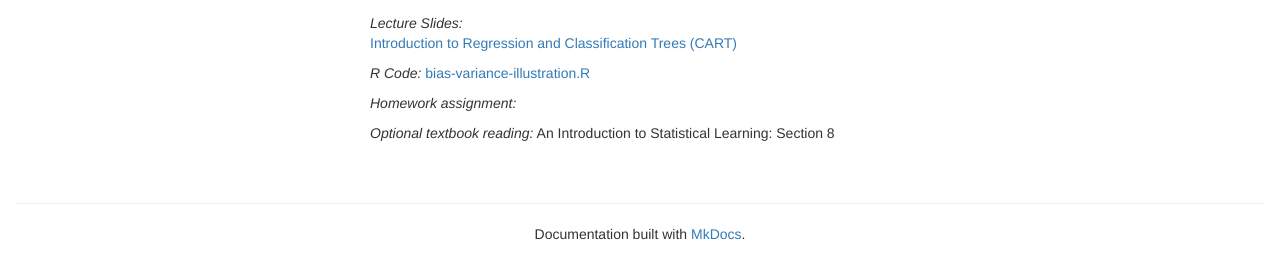
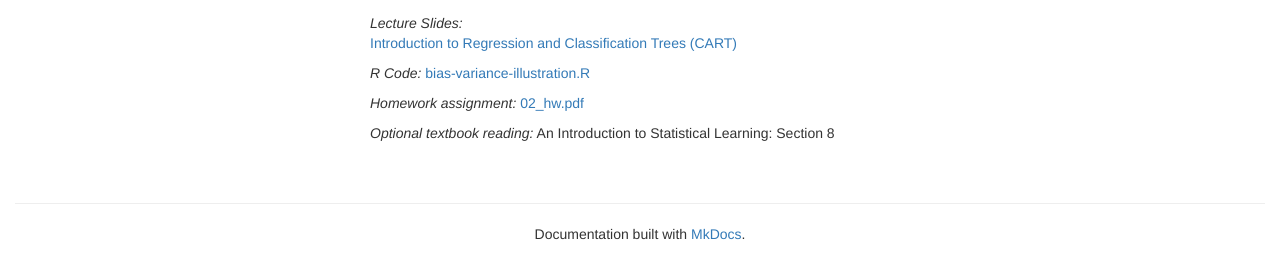
Before and after one commit to ChicagoBoothML/MachineLearning_Fall2015, an MkDocs documentation site: the page built from docs/Syllabus.md, in a window 1280 px wide and 1274 px high. Shown: the part 1010-1271 px from the top of the window. Built offline with MkDocs 1.6.1, drawn with Linux system fonts in a browser that asks for light colours; nearby versions of some CDN libraries; old or Windows-style settings are respelled for this version of MkDocs.

Commit message:
Homework 2

```diff
--- a/docs/Syllabus.md
+++ b/docs/Syllabus.md
@@ -44,7 +44,7 @@ _Lecture Slides:_ <br>
 
 _R Code:_ [bias-variance-illustration.R](Syllabus/bias-variance-illustration.R)
 
-_Homework assignment:_
+_Homework assignment:_ [02_hw.pdf](Syllabus/02_hw.pdf)
 
 _Optional textbook reading:_
 An Introduction to Statistical Learning: Section 8
```
Also changed, not shown: 3 other files.
